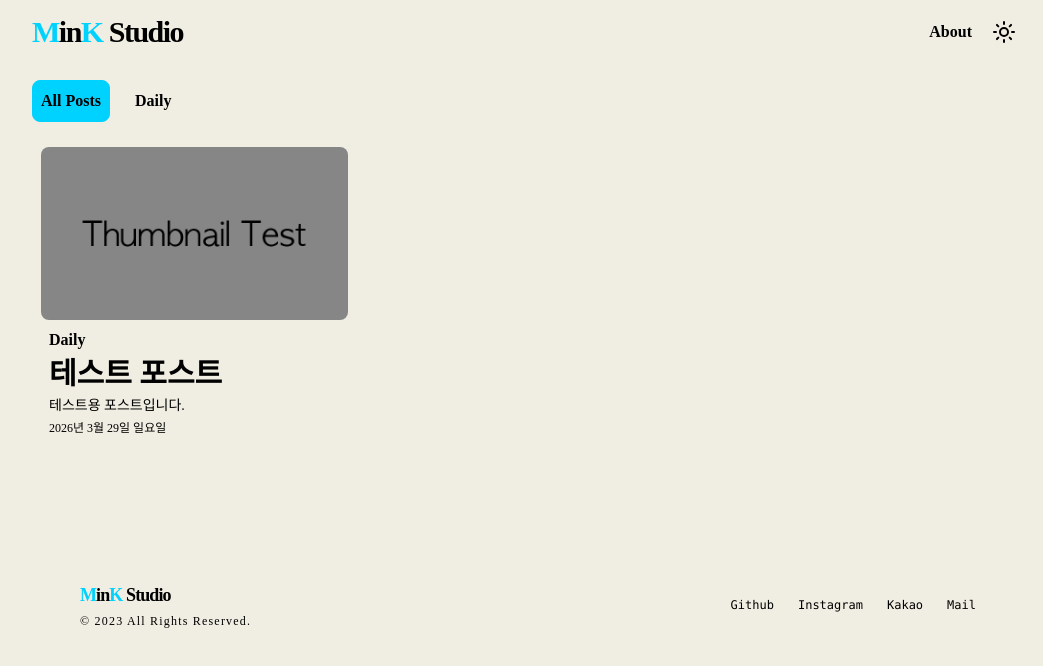
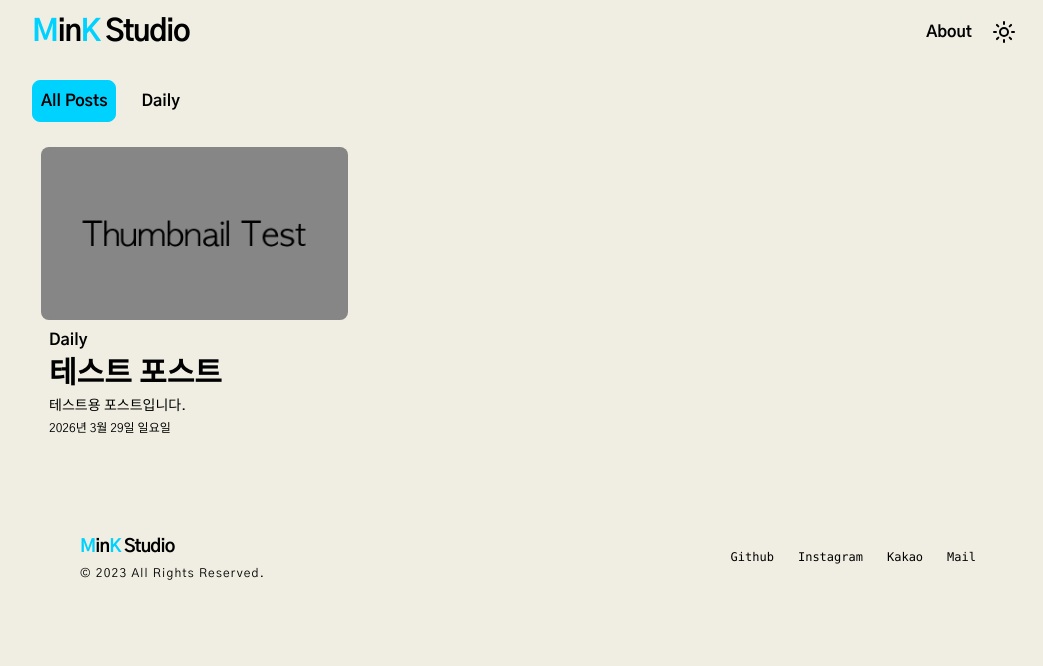
Before and after one commit to yeoheung00/blog, a Next.js app: page / in a window 1280 px wide. Shown: the top 666 px of the page, without its empty margins (112-1155 px from the left). Built offline with nearby package versions, Linux system fonts and the light colour scheme.

Commit message:
scroll progress

```diff
--- a/app/[category]/[post]/page.tsx
+++ b/app/[category]/[post]/page.tsx
@@ -1,22 +1,25 @@
 // app/posts/[category]/[post]/page.tsx
+import PostProgress from '@/components/PostProgress'
 import PostBody from '@/components/PostBody';
 import PostTitle from '@/components/PostTitle';
 import { getPost } from '@/libs/posts';
 import { notFound } from 'next/navigation';
-import { PostMeta } from '@/libs/posts';
 import PostComment from '@/components/PostComment';
 
 export default async function Page({ params }: { params: Promise<{ category: string; post: string }> }) {
   const { category, post } = await params;
   const postData = await getPost(category, post);
 
-  if(!postData) notFound();
+  if (!postData) notFound();
 
   return (
-    <div className='flex-row max-w-2xl w-full'>
-      <PostTitle meta={postData.meta}/>
-      <PostBody source={postData.content}/>
-      <PostComment/>
+    <div className='w-full flex-row justify-items-center showup'>
+      <PostProgress />
+      <div className='flex-row max-w-2xl w-full'>
+        <PostTitle meta={postData.meta} />
+        <PostBody source={postData.content} />
+        <PostComment />
+      </div>
     </div>
   );
 }
--- a/app/globals.css
+++ b/app/globals.css
@@ -30,9 +30,14 @@
 }
 
 @layer base {
-  html {
+  * {
     transition: all 0.3s ease;
     font-family: var(--font-gothic-a1);
+  }
+
+  .showup{
+    animation-duration: 0.5s;
+    animation-name: show;
   }
 
   .prose pre {
@@ -70,3 +75,13 @@
     scrollbar-width: none;
   }
 }
+
+@keyframes show {
+  from {
+    opacity: 0;
+  }
+
+  to {
+    opacity: 1;
+  }
+}
--- a/components/Footer.tsx
+++ b/components/Footer.tsx
@@ -10,7 +10,7 @@ export default function Footer() {
     ];
 
     return (
-        <footer className="w-full py-12 px-6 mt-20">
+        <footer className="w-full py-12 px-6 mt-8">
             <div className="max-w-4xl mx-auto flex flex-col md:flex-row justify-between items-center gap-8">
 
                 {/* 왼쪽: 브랜드 및 저작권 */}
--- a/components/PostItem.tsx
+++ b/components/PostItem.tsx
@@ -10,7 +10,7 @@ export default function PostItem({ post }: { post: Post }) {
     console.log(thumbnail);
     return (
         <Link
-            className="w-full p-2 rounded-xl border border-background hover:border-foreground"
+            className="w-full p-2 rounded-xl border border-background hover:border-foreground showup"
             href={`/${post.category}/${post.slug}`}
         >
             <div className="w-full">
--- /dev/null
+++ b/components/PostProgress.tsx
@@ -0,0 +1,18 @@
+'use client';
+
+import { motion, useScroll } from 'framer-motion';
+
+export default function ScrollProgressBar() {
+    // 1. 현재 페이지의 스크롤 위치를 0~1 사이 값으로 가져옵니다.
+    const { scrollYProgress } = useScroll();
+
+    return (
+        <div className="sticky top-[63px] left-0 right-0 w-full h-[1px] z-[60] showup">
+            <div className='absolute top-[0.5px] left-0 w-full h-[1px] bg-border'/>
+            <motion.div
+                className='absolute top-0 left-0 origin-left bg-foreground w-full h-[2px] z-60'
+                style={{ scaleX: scrollYProgress }}
+            />
+        </div>
+    );
+}
--- a/components/PostTitle.tsx
+++ b/components/PostTitle.tsx
@@ -3,8 +3,8 @@ export default function PostBody({ meta }: { meta: PostMeta }) {
     const day = ['일요일', '월요일', '화요일', '수요일', '목요일', '금요일', '토요일'];
     return (
         <div className="w-full">
-            <h1 className="text-5xl text-center font-bold my-4">{meta.title}</h1>
-            <p className="text-m text-center">{`${meta.date.getFullYear()}년 ${meta.date.getMonth()+1}월 ${meta.date.getDate()}일 ${day[meta.date.getDay()]}`}</p>
+            <h1 className="text-3xl text-center font-bold mt-8 mb-4">{meta.title}</h1>
+            <p className="text-sm text-center">{`${meta.date.getFullYear()}년 ${meta.date.getMonth()+1}월 ${meta.date.getDate()}일 ${day[meta.date.getDay()]}`}</p>
             <hr className="mx-4 my-4"/>
         </div>
     );
```
